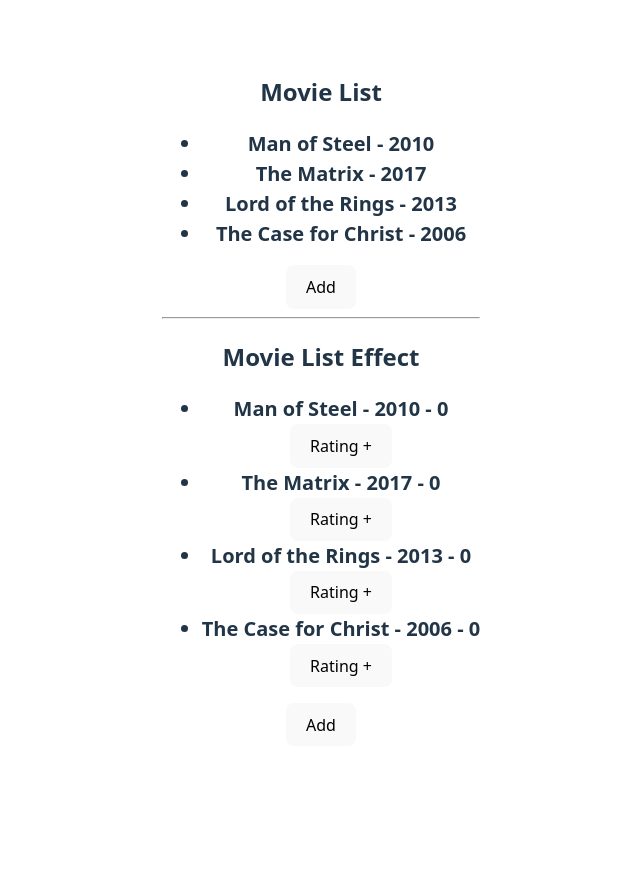
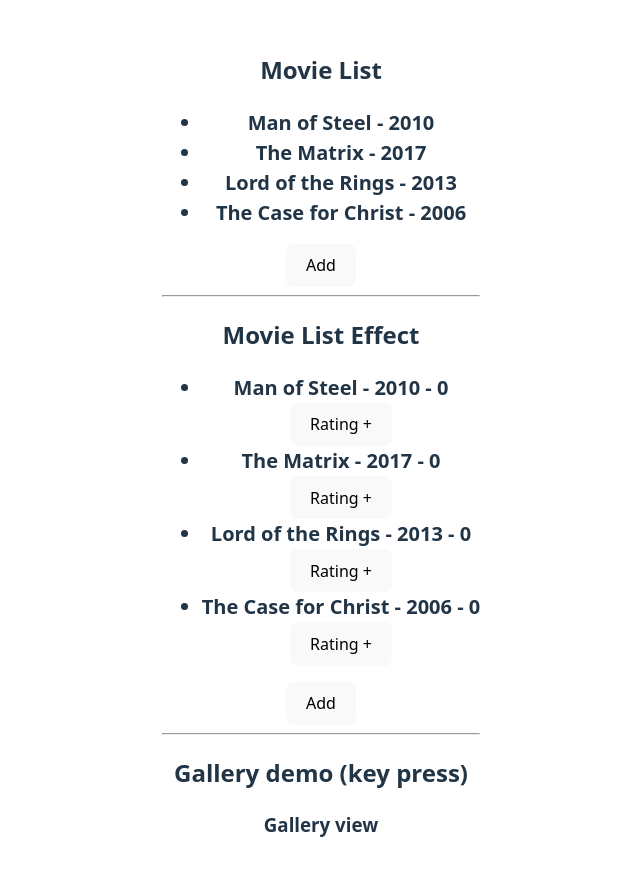
Before and after one commit to SvetlinGG/React-Demo, a React (Vite) app in the folder React-State/: page / in a window 1280 px wide. Shown: the top 876 px of the page, without its empty margins (319-959 px from the left). Before the commit the page ends 800 px from the top, so only its background shows below. Built offline with nearby package versions, Linux system fonts and the light colour scheme.

Commit message:
make gallery view

```diff
--- a/React-State/src/App.jsx
+++ b/React-State/src/App.jsx
@@ -1,5 +1,6 @@
 
 import './App.css'
+import Gallery from './components/render-list-demo/key-press-demo/Gallery'
 import MovieList from './components/render-list-demo/MovieList'
 import MovieListEffect from './components/render-list-demo/use-effect-demo/MovieListEffect'
 
@@ -13,6 +14,10 @@ function App() {
       <hr />
 
       <MovieListEffect />
+
+      <hr />
+
+      <Gallery />
     </>
   )
 }
--- /dev/null
+++ b/React-State/src/components/render-list-demo/key-press-demo/Gallery.jsx
@@ -0,0 +1,14 @@
+
+export default function Gallery(){
+
+
+    return(
+        <>
+        <h2>Gallery demo (key press)</h2>
+
+        <div>
+            <h3>Gallery view</h3>
+        </div>
+        </>
+    )
+}
```
